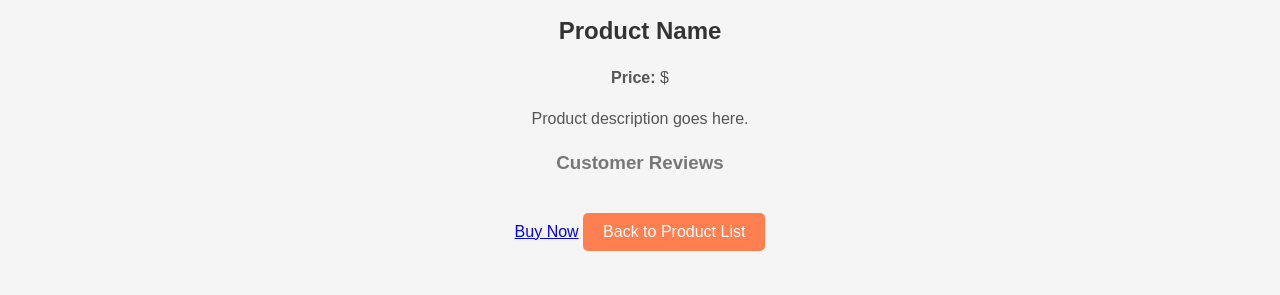
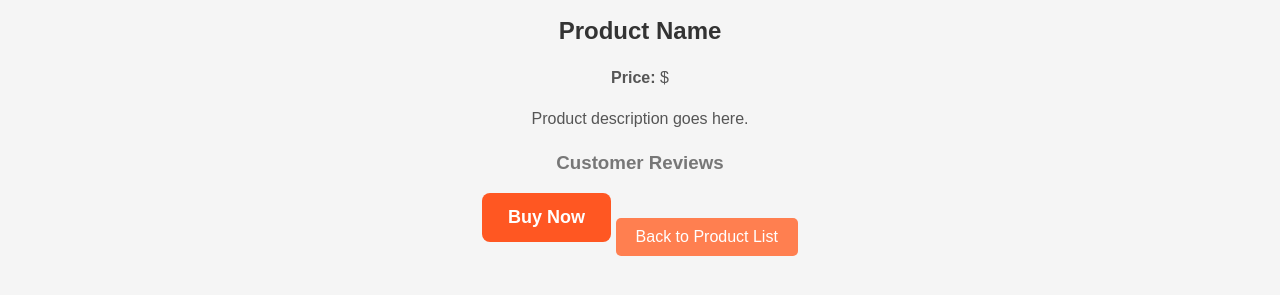
Before and after one commit to marinatrendy/marinatrend, a plain HTML site: page product-details.html in a window 1280 px wide. Shown: the part 181-476 px from the top of the page. Drawn offline with Linux system fonts and the light colour scheme.

Commit message:
Update product-details.html

```diff
--- a/product-details.html
+++ b/product-details.html
@@ -101,6 +101,44 @@
                 height: auto;
             }
         }
+        .buy-now-btn {
+  display: inline-block;
+  padding: 12px 24px;
+  font-size: 18px;
+  font-weight: bold;
+  color: #fff;
+  text-decoration: none;
+  background-color: #ff5722;
+  border: 2px solid transparent;
+  border-radius: 8px;
+  transition: all 0.4s ease-in-out;
+  position: relative;
+  overflow: hidden;
+  z-index: 1;
+}
+
+.buy-now-btn::before {
+  content: '';
+  position: absolute;
+  top: 0;
+  left: 0;
+  width: 0;
+  height: 100%;
+  background: rgba(255, 255, 255, 0.3);
+  transition: width 0.4s ease-in-out;
+  z-index: -1;
+}
+
+.buy-now-btn:hover::before {
+  width: 100%;
+}
+
+.buy-now-btn:hover {
+  color: #ff5722;
+  background-color: #fff;
+  border: 2px solid #ff5722;
+  box-shadow: 0 0 15px #ff5722;
+}
     </style>
 </head>
 <body>
```
